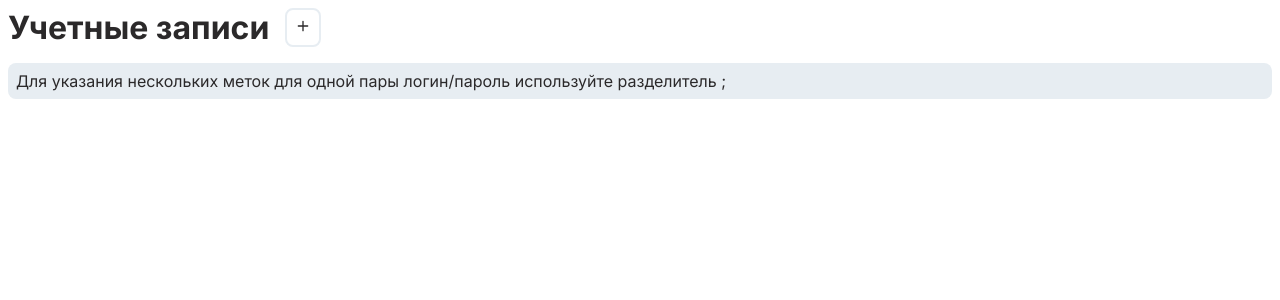
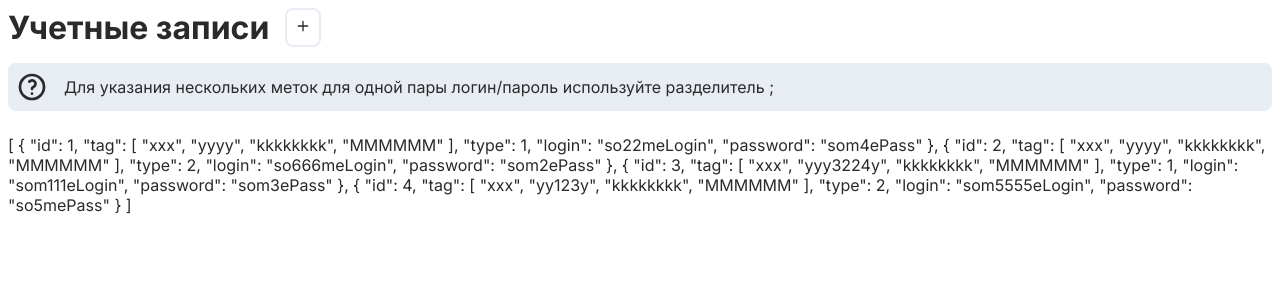
Before and after one commit to dmitriibatrakov/saasoft-testtask, a Vue app: page / in a window 1280 px wide. Shown: the top 300 px of the page. Built offline with nearby package versions, Linux system fonts and the light colour scheme.

Commit message:
add fake data, types, NaiveUI

```diff
--- a/package.json
+++ b/package.json
@@ -29,6 +29,7 @@
     "eslint-plugin-oxlint": "~1.42.0",
     "eslint-plugin-vue": "~10.7.0",
     "jiti": "^2.6.1",
+    "naive-ui": "^2.43.2",
     "npm-run-all2": "^8.0.4",
     "oxlint": "~1.42.0",
     "prettier": "3.8.1",
--- /dev/null
+++ b/src/components/dataTable/DataTable.vue
@@ -0,0 +1,9 @@
+<script setup lang="ts">
+import { useDataStore } from '@/stores/data.store';
+
+const dataStore = useDataStore();
+</script>
+
+<template>
+  {{ dataStore.data }}
+</template>
--- a/src/components/ui/icons/SSIconPack.vue
+++ b/src/components/ui/icons/SSIconPack.vue
@@ -2,8 +2,8 @@
   <svg xmlns="http://www.w3.org/2000/svg" style="display: none">
     <symbol viewBox="0 0 24 24" id="plus"><!-- Icon from Tabler Icons by Paweł Kuna - https://github.com/tabler/tabler-icons/blob/master/LICENSE --><path fill="none" stroke="currentColor" stroke-linecap="round" stroke-linejoin="round" stroke-width="2" d="M12 5v14m-7-7h14"></path></symbol>
 
-    <symbol viewBox="0 0 24 24" id="question"><!-- Icon from Tabler Icons by Paweł Kuna - https://github.com/tabler/tabler-icons/blob/master/LICENSE --><path fill="none" stroke="currentColor" stroke-linecap="round" stroke-linejoin="round" stroke-width="2" d="M8 8a3.5 3 0 0 1 3.5-3h1A3.5 3 0 0 1 16 8a3 3 0 0 1-2 3a3 4 0 0 0-2 4m0 4v.01"></path></symbol>
+    <symbol viewBox="0 0 24 24" id="help"><!-- Icon from Tabler Icons by Paweł Kuna - https://github.com/tabler/tabler-icons/blob/master/LICENSE --><g fill="none" stroke="currentColor" stroke-linecap="round" stroke-linejoin="round" stroke-width="2"><path d="M3 12a9 9 0 1 0 18 0a9 9 0 1 0-18 0m9 5v.01"></path><path d="M12 13.5a1.5 1.5 0 0 1 1-1.5a2.6 2.6 0 1 0-3-4"></path></g></symbol>
 
-    <symbol viewBox="0 0 24 24" id="tabler-trash"><!-- Icon from Tabler Icons by Paweł Kuna - https://github.com/tabler/tabler-icons/blob/master/LICENSE --><path fill="none" stroke="currentColor" stroke-linecap="round" stroke-linejoin="round" stroke-width="2" d="M4 7h16m-10 4v6m4-6v6M5 7l1 12a2 2 0 0 0 2 2h8a2 2 0 0 0 2-2l1-12M9 7V4a1 1 0 0 1 1-1h4a1 1 0 0 1 1 1v3"></path></symbol>
+    <symbol viewBox="0 0 24 24" id="delete"><!-- Icon from Tabler Icons by Paweł Kuna - https://github.com/tabler/tabler-icons/blob/master/LICENSE --><path fill="none" stroke="currentColor" stroke-linecap="round" stroke-linejoin="round" stroke-width="2" d="M4 7h16m-10 4v6m4-6v6M5 7l1 12a2 2 0 0 0 2 2h8a2 2 0 0 0 2-2l1-12M9 7V4a1 1 0 0 1 1-1h4a1 1 0 0 1 1 1v3"></path></symbol>
   </svg>
 </template>
--- a/src/pages/FormPage.vue
+++ b/src/pages/FormPage.vue
@@ -1,19 +1,22 @@
 <script setup lang="ts">
+import DataTable from '@/components/dataTable/DataTable.vue';
 import SSIconSprite from '@/components/ui/icons/SSIconSprite.vue';
 import SSButton from '@/components/ui/SSButton.vue';
-
 
 </script>
 
 <template>
   <div class="header">
       <h1>Учетные записи</h1>
-
       <SSButton><SSIconSprite name="plus" size="1rem"/></SSButton>
   </div>
   <section class="main">
     <div class="main__description">
+        <SSIconSprite name="help" size="2rem"/>
       <p>Для указания нескольких меток для одной пары логин/пароль используйте разделитель ;</p>
+    </div>
+    <div class="main__data-table">
+      <DataTable />
     </div>
   </section>
 </template>
@@ -36,5 +39,8 @@ import SSButton from '@/components/ui/SSButton.vue';
   background-color: var(--color-gray-1);
   border-radius: var(--radius);
   padding: 0.5rem;
+  display: flex;
+  gap: 1rem;
+  align-items: center;
 }
 </style>
--- a/src/stores/data.store.ts
+++ b/src/stores/data.store.ts
@@ -0,0 +1,47 @@
+import type { AccountTypeType, DataType } from '@/types/types'
+import { defineStore } from 'pinia'
+import { ref } from 'vue'
+
+export const useDataStore = defineStore('fakeData', () => {
+  const data = ref<DataType[]>([
+    {
+      id: 1,
+      tag: ['xxx', 'yyyy', 'kkkkkkkk', 'MMMMMM'],
+      type: 1,
+      login: 'so22meLogin',
+      password: 'som4ePass',
+    },
+    {
+      id: 2,
+      tag: ['xxx', 'yyyy', 'kkkkkkkk', 'MMMMMM'],
+      type: 2,
+      login: 'so666meLogin',
+      password: 'som2ePass',
+    },
+    {
+      id: 3,
+      tag: ['xxx', 'yyy3224y', 'kkkkkkkk', 'MMMMMM'],
+      type: 1,
+      login: 'som111eLogin',
+      password: 'som3ePass',
+    },
+        {
+      id: 4,
+      tag: ['xxx', 'yy123y', 'kkkkkkkk', 'MMMMMM'],
+      type: 2,
+      login: 'som5555eLogin',
+      password: 'so5mePass',
+    },
+  ]);
+
+  const accountType = ref<AccountTypeType[]>([
+    {
+      id: 1, label: 'LDAP',
+    },
+    {
+     id: 2, label: 'Локальная',
+    },
+  ])
+
+  return { data, accountType }
+})
--- /dev/null
+++ b/src/types/types.ts
@@ -0,0 +1,12 @@
+export interface AccountTypeType {
+  id: number;
+  label: 'LDAP' | 'Локальная'
+};
+
+export interface DataType {
+      id: number,
+      tag: string[],
+      type: 1 | 2,
+      login: string,
+      password: string,
+};
```
Also changed, not shown: 1 other file (tests, documents, lock files or other folders).
